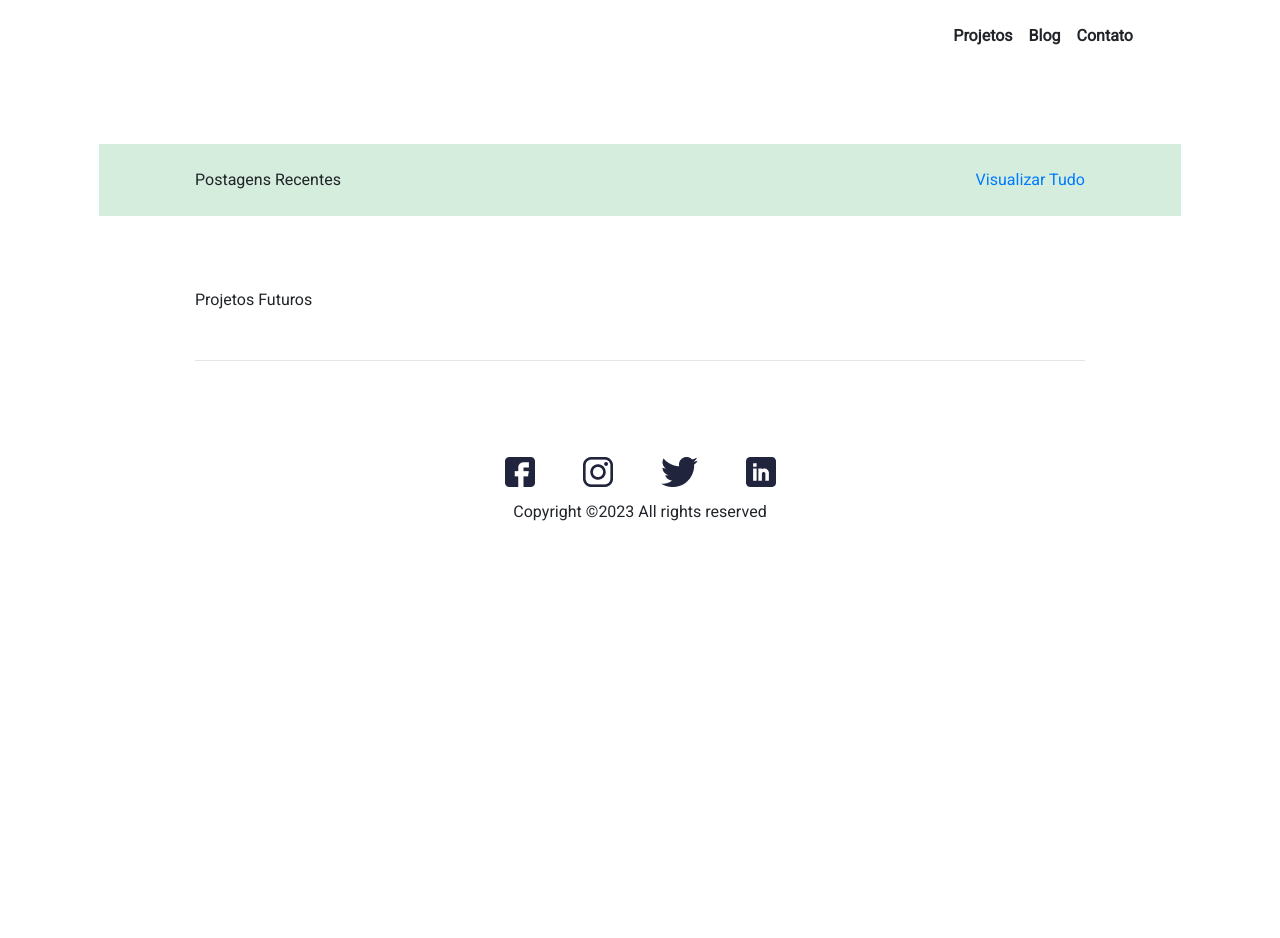
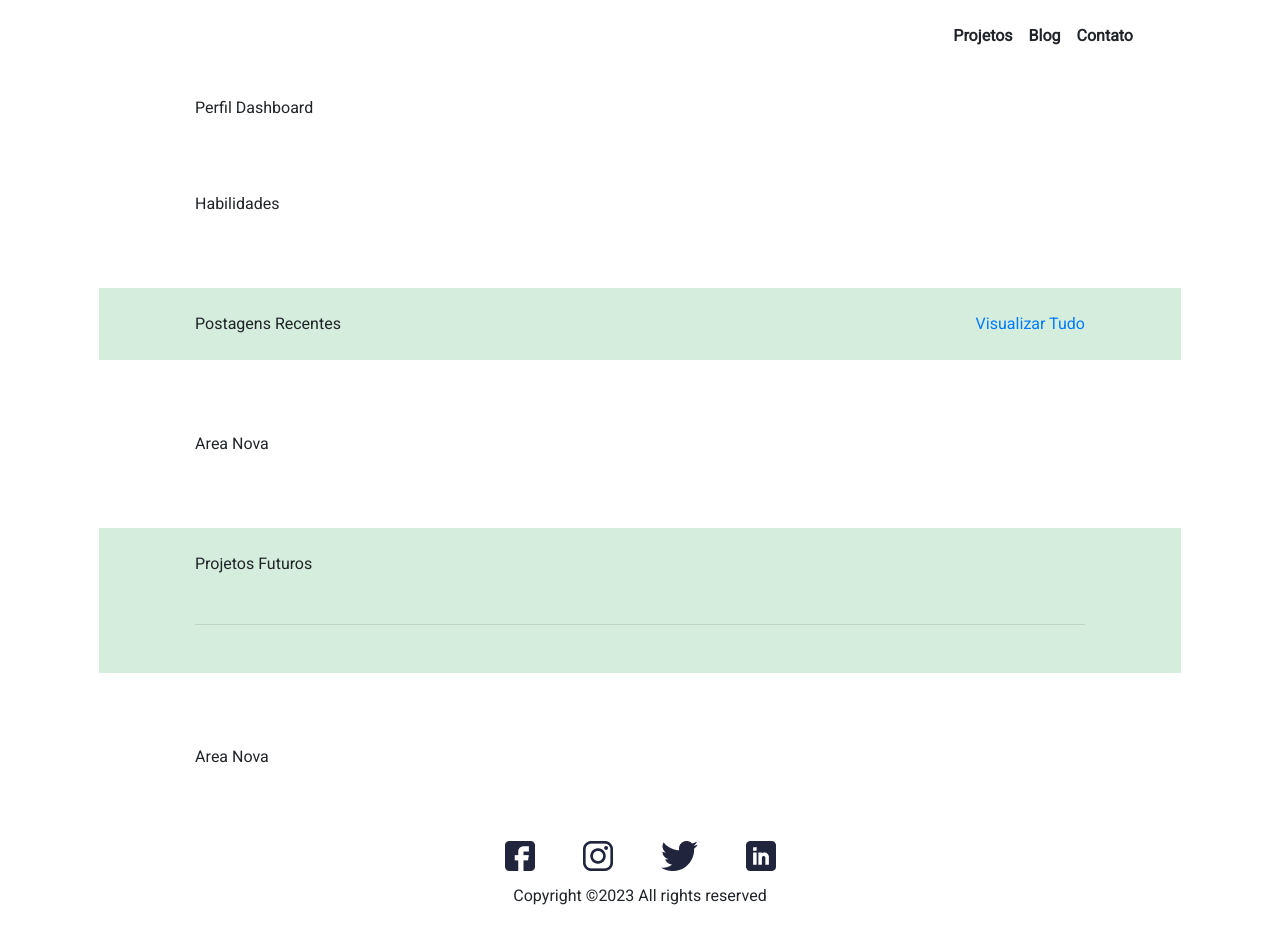
Before and after one commit to GeovaniKolodicz/Portfolio, a plain HTML site: page index.html in a window 1280 px wide. Before the commit the page ends 800 px from the top, so only its background shows below. Drawn offline with nearby package versions, Linux system fonts and the light colour scheme.

Commit message:
modified:   index.html

```diff
--- a/index.html
+++ b/index.html
@@ -58,8 +58,18 @@
         </nav>
         <section class="d-flex flex-column">
                 <section class="d-flex justify-between mt-5 mx-padrao">
-                    <!-- Criar o menu perfil -->
+                    Perfil Dashboard<!-- Criar o menu perfil -->
                 </section>
+            <section class="mt-5">
+                <section class="mx-padrao">
+                    <section class="d-flex my-4 justify-content-between">
+                        <span>Habilidades </span>
+                    </section>
+                    <section>
+                        <!-- Criar cards de habilidades -->
+                    </section>
+                </section>
+            </section>
             <section class="section-blog mt-5">
                 <section class="mx-padrao">
                     <section class="d-flex my-4 justify-content-between">
@@ -73,6 +83,16 @@
             </section>
             <section class="mt-5">
                 <section class="mx-padrao">
+                    <section class="d-flex my-4 justify-content-between">
+                        <span>Area Nova </span>
+                    </section>
+                    <section>
+                        <!-- Criar cards area nova -->
+                    </section>
+                </section>
+            </section>
+            <section class="section-blog mt-5">
+                <section class="mx-padrao">
                     <section class="d-flex my-4 justify-between">
                         <span>Projetos Futuros</span>
                     </section>
@@ -82,6 +102,16 @@
                     <hr>
                     <section class="d-flex my-4 justify-between">
                         <!-- Criar demosntrativo de projetos efetuados -->
+                    </section>
+                </section>
+            </section>
+            <section class="mt-5">
+                <section class="mx-padrao">
+                    <section class="d-flex my-4 justify-content-between">
+                        <span>Area Nova </span>
+                    </section>
+                    <section>
+                        <!-- Criar cards area nova -->
                     </section>
                 </section>
             </section>
```
